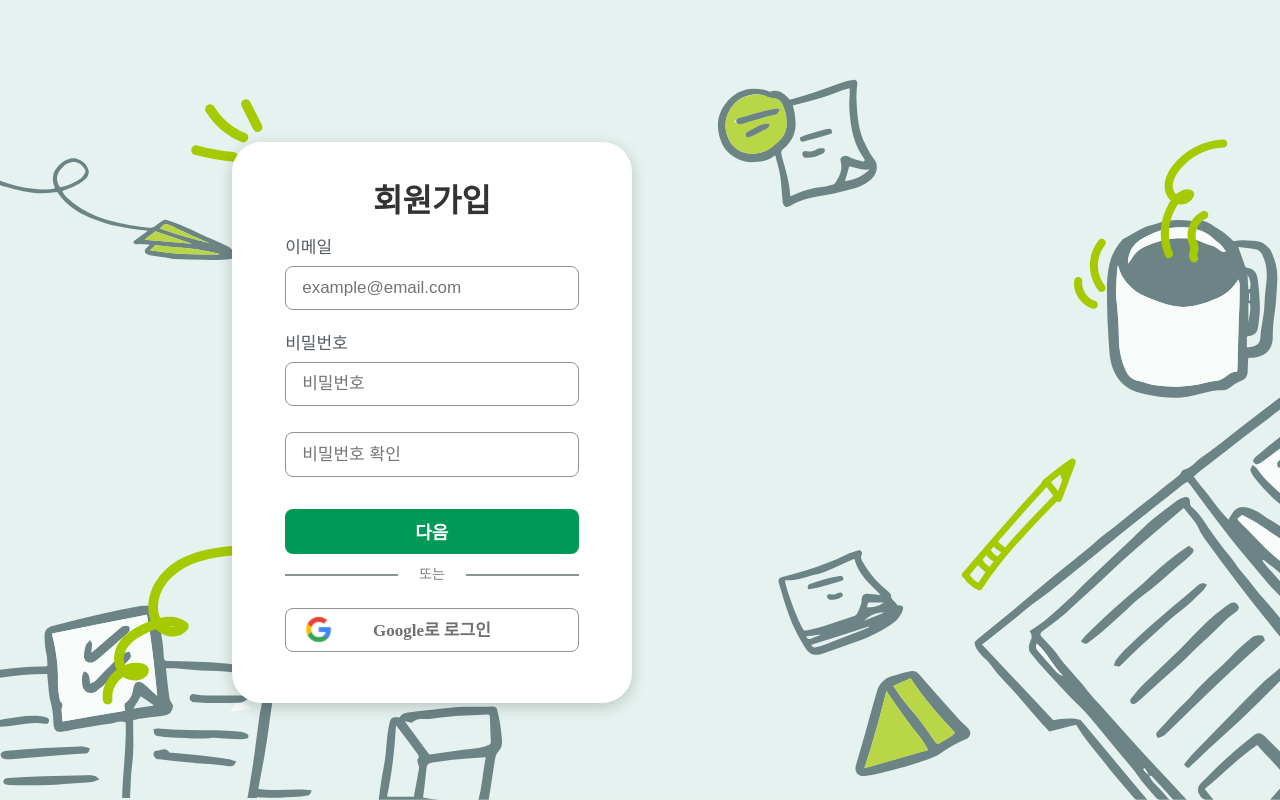
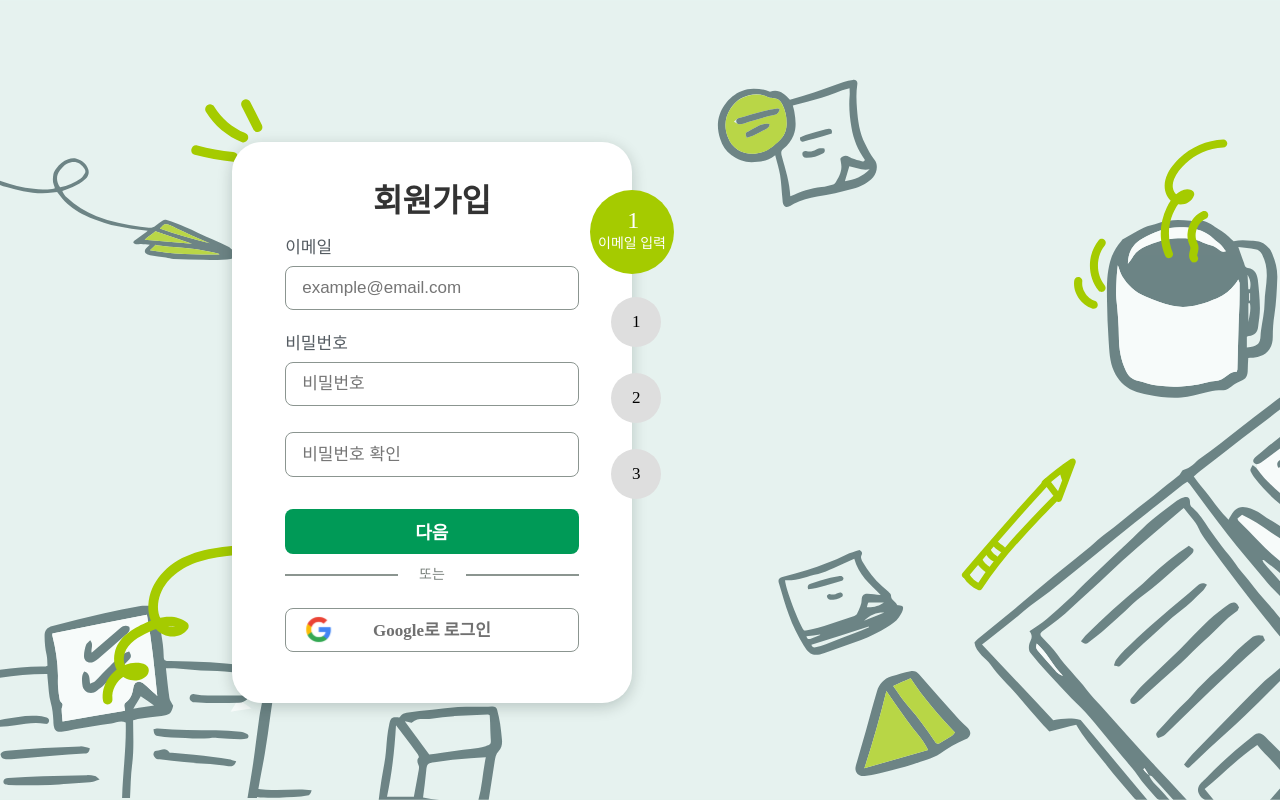
Before and after one commit to chohyundon/waffle-hyungdonless-frontEnd, a React (Vite) app: page /signup/step1 in a window 1280 px wide. Built offline with nearby package versions, Linux system fonts and the light colour scheme; no server answers; a web font is replaced by a local one.

Commit message:
Feat: 회원가입 절차 컴포넌트 분리(Donny: 1월22일 01시14분)

```diff
--- a/src/components/SignUp/SignUpFormFirstStep.tsx
+++ b/src/components/SignUp/SignUpFormFirstStep.tsx
@@ -1,6 +1,7 @@
 import {SignUpForm} from "./SignUpForm.tsx";
 import styles from "./SginUp.module.css";
 import {GoogleLogin} from "../Login/GoogleLogin.tsx";
+import {SignUpStep} from "./SignUpStep.tsx";
 
 export function SignUpFormFirstStep() {
   return (
@@ -12,6 +13,7 @@ export function SignUpFormFirstStep() {
         <span className={styles.orFont}>또는</span>
         <span className={styles.orBorder}/>
       </div>
+      <SignUpStep/>
       <GoogleLogin/>
     </main>
   )
```
